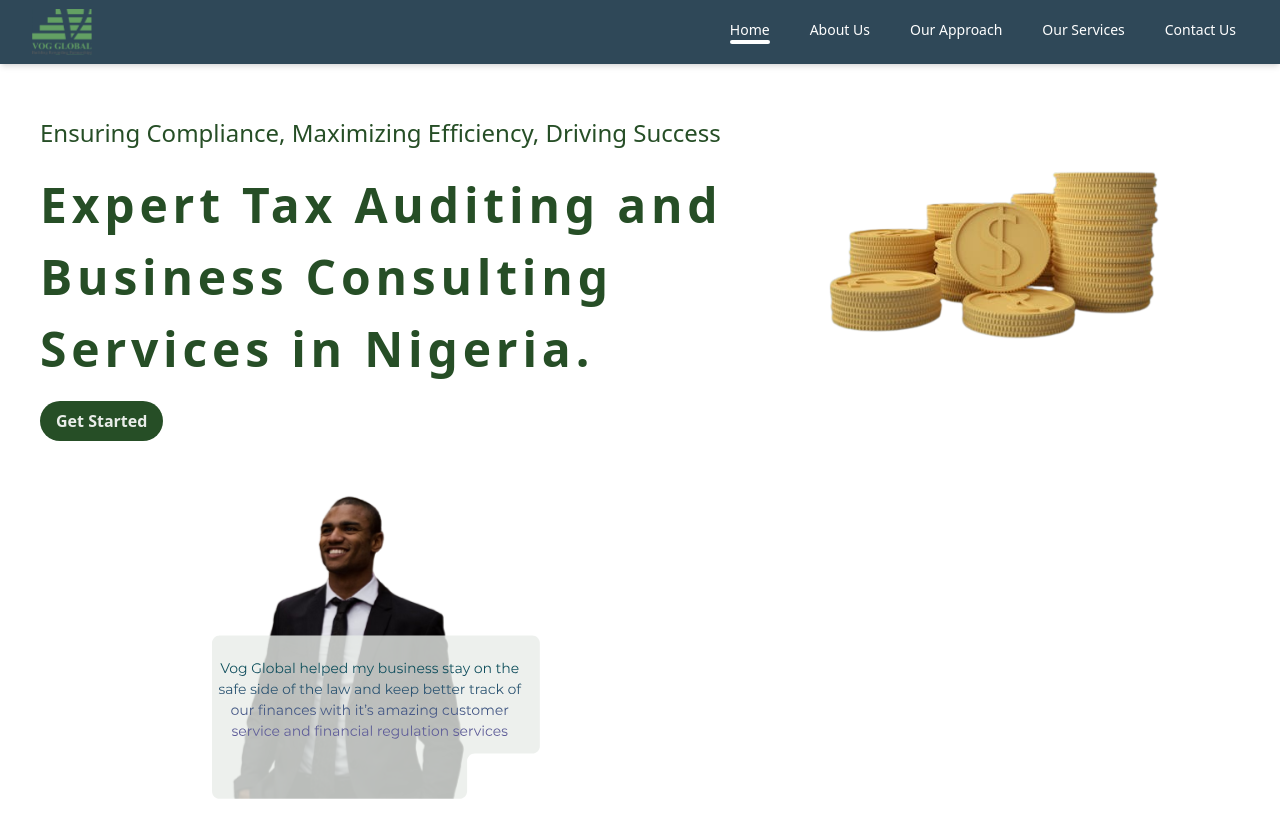
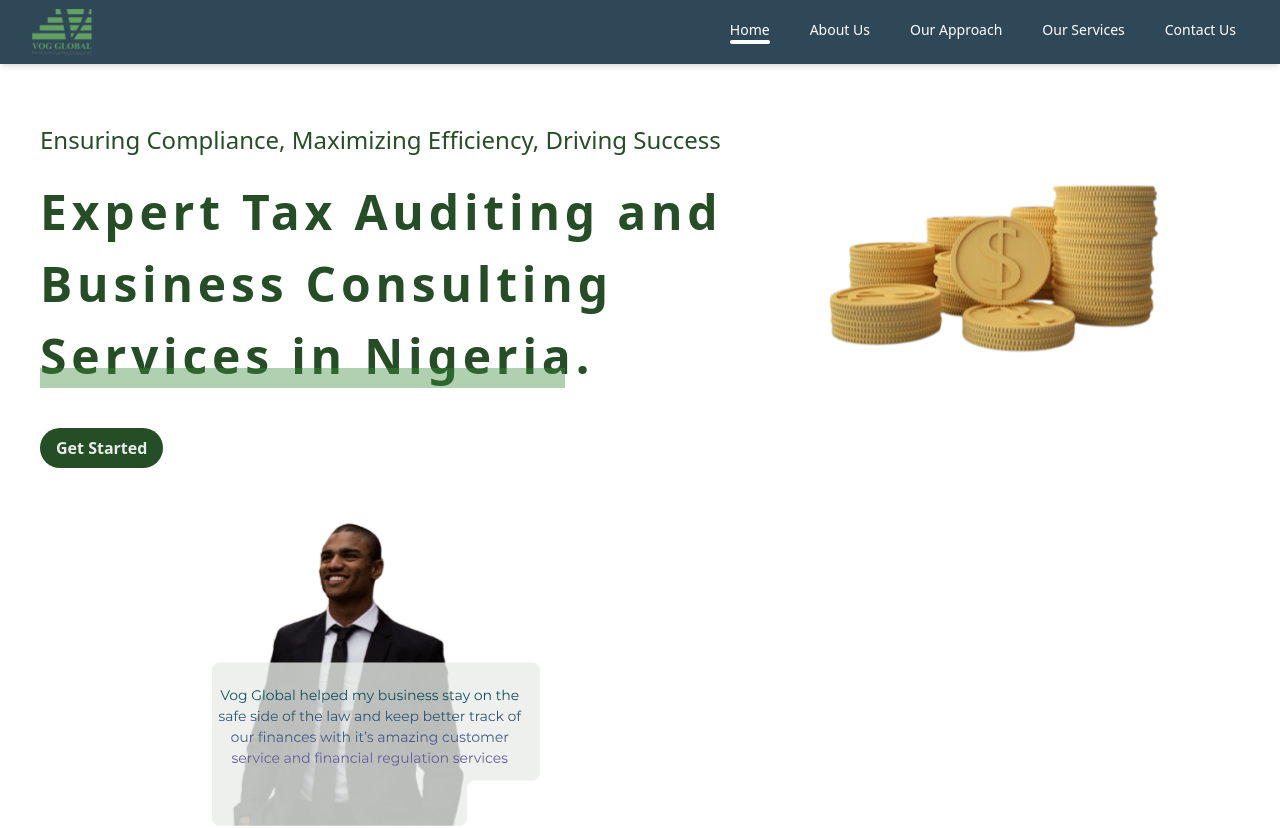
Before and after one commit to raji2004/vog-tech, a Next.js app: page / in a window 1280 px wide. Shown: the top 828 px of the page. Built offline with nearby package versions, Linux system fonts and the light colour scheme.

Commit message:
highlight on headers

```diff
--- a/src/app/(landing Home)/_components/hero.tsx
+++ b/src/app/(landing Home)/_components/hero.tsx
@@ -27,13 +27,13 @@
 
     return (
         <motion.div
-            className="   p-section-padding-sm md:p-section-padding flex flex-col items-center md:flex-row"
+            className="   p-section-padding-sm md:p-section-padding  flex flex-col items-center md:flex-row"
             variants={containerVariants}
             initial="hidden"
             animate="visible"
         >
             <motion.div
-                className=" flex flex-col items-center gap-2 md:items-start md:gap-4 "
+                className=" flex flex-col items-center gap-5 md:items-start md:gap-4 "
                 variants={containerVariants}
             >
                 <motion.div
@@ -41,10 +41,10 @@
                     variants={containerVariants}
                 >
                     <motion.div
-                        className=" text-center space-y-2  md:flex flex-col-reverse md:text-left md:gap-5"
+                        className=" text-center space-y-5  md:flex flex-col-reverse md:text-left md:gap-5"
                         variants={itemVariants}
                     >
-                        <H1 >
+                        <H1 className=" md:after:w-9/12 md:after:h-5 md:after:bg-popover md:after:relative after:bottom-6 after:opacity-40 after:float-start" >
                             Expert Tax Auditing and Business Consulting
                             Services in Nigeria.
                         </H1>
--- a/src/app/(landing Home)/_components/meettheteam.tsx
+++ b/src/app/(landing Home)/_components/meettheteam.tsx
@@ -43,7 +43,7 @@
             ref={ref}
         >
             <motion.div variants={itemVariantsLeft}>
-                <H1  color="text-primary">Meet Our Team Of Innovative Problem Solvers</H1>
+                <H1 className=" "  color="text-primary">Meet Our Team Of Innovative Problem Solvers</H1>
             </motion.div>
             <motion.div
                 className="  space-y-10"
--- a/src/app/(landing Home)/_components/whychooseus.tsx
+++ b/src/app/(landing Home)/_components/whychooseus.tsx
@@ -8,7 +8,7 @@
     return (
         <div className=" my-10 p-section-padding-sm md:p-section-padding  text-center space-y-10 ">
             <div className="  md:flex md:items-center md:text-left space-y-5">
-                <H1 color="text-primary">Why Is Vog Global The Best Choice for Your Business?</H1>
+                <H1 color="text-primary" className=" md:after:w-4/12 md:after:h-5 md:after:bg-popover md:after:relative after:bottom-6 after:left-96 after:opacity-40 after:float-start">Why Is Vog Global The Best Choice for Your Business?</H1>
                 <P className=" lg:text-sm md:w-1/2" color="text-secondary-foreground">
                     Choosing the right partner for your business consulting, tax audit, and assurance
                     needs is crucial to your success. At VOG Global, we stand out as the premier choice
```
